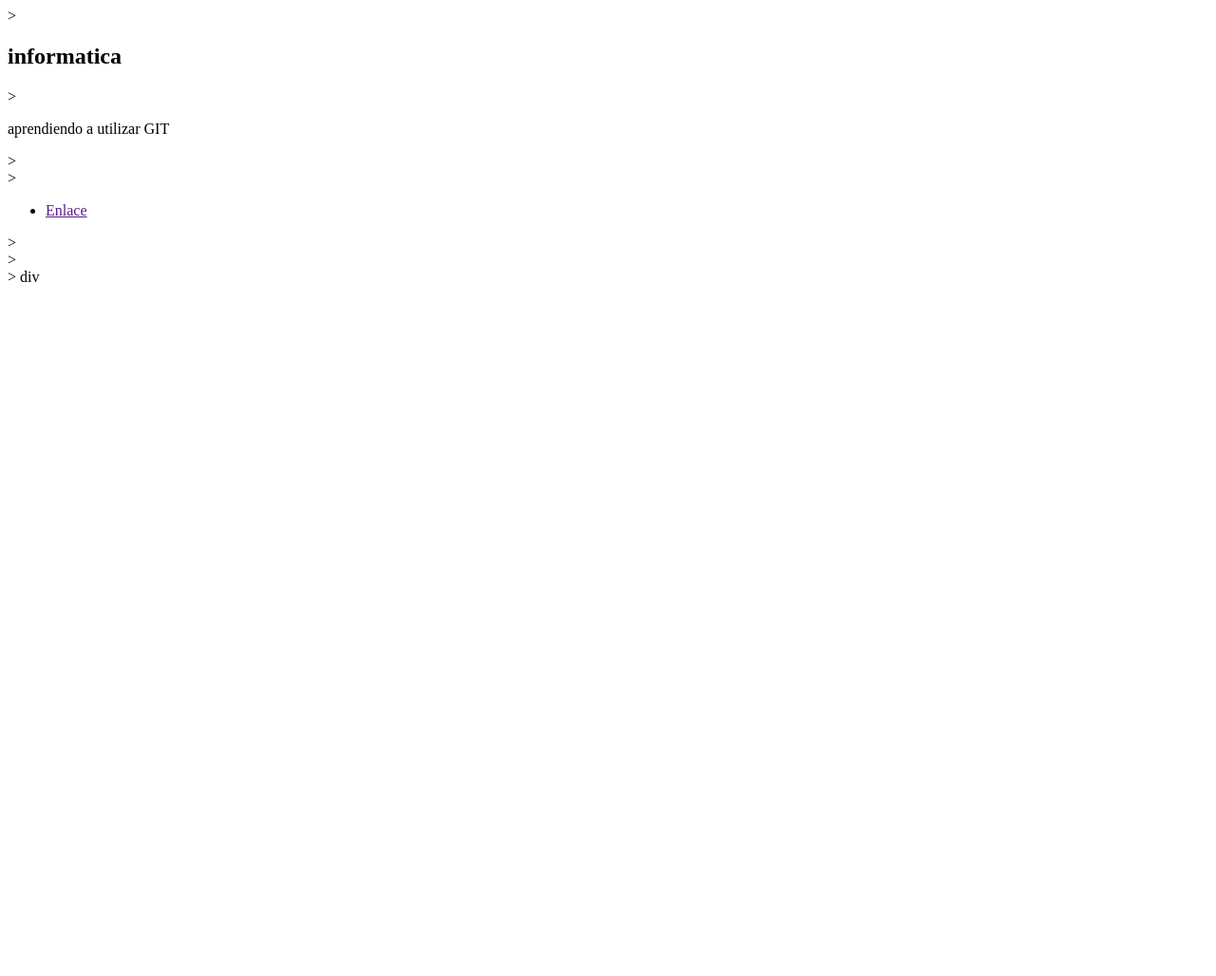
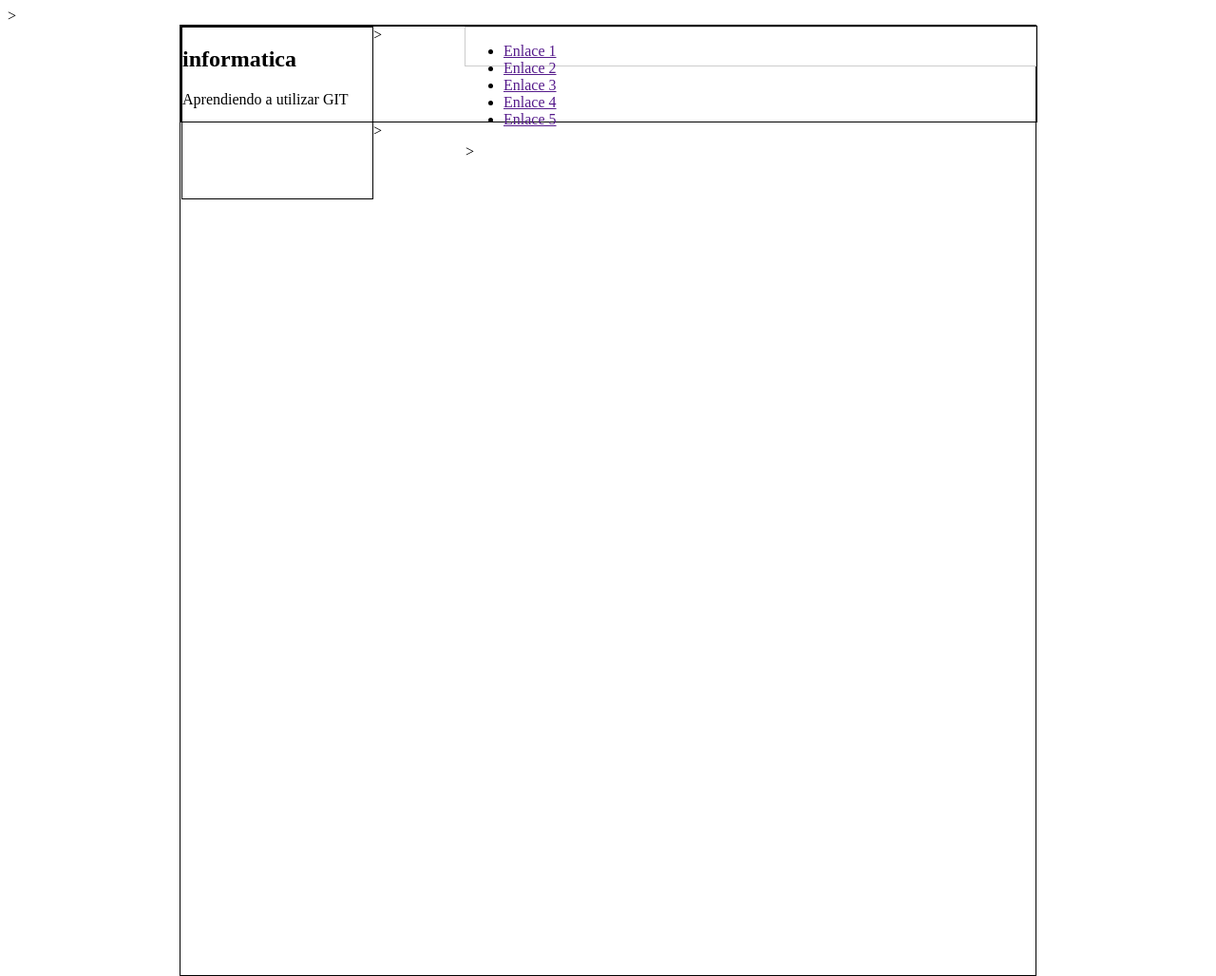
Before and after one commit to carlitosutpl/-ingSWoct2019, a plain HTML site: page index.html in a window 1280 px wide. Shown: the whole page at 95% size. Before the commit the page ends 800 px from the top, so only its background shows below. Drawn offline with Linux system fonts and the light colour scheme.

Commit message:
Aplicando estilo al encabezado

```diff
--- a/css/estilo.css
+++ b/css/estilo.css
@@ -0,0 +1,23 @@
+#principal{
+	width: 900px;
+	height: 1000px;
+	border: 1px solid #000;
+	margin: auto;
+}
+header{
+	width: 900px;
+	height: 100px;
+	border: 1px solid #000;
+}
+#logo{
+	width: 200px;
+	height: 180px;
+	border: 1px solid #000;
+	float: left;
+}
+.menu{
+	width: 600px;
+	height: 40px;
+	border: 1px solid #ccc;
+	float: right;
+}
--- a/index.html
+++ b/index.html
@@ -7,18 +7,22 @@
 <body>
 	<div id="principal">
 		<header>
-			<div>
-				<h2>informatica</h2>>
-				<p>aprendiendo a utilizar GIT</p>>
-			</div>>
-			<nav>
+			<div id="logo">
+				<h2>informatica</h2>
+				<p>Aprendiendo a utilizar GIT</p>
+			</div>
+
+			<nav class="menu">
 				<ul>
-					<li><a href="">Enlace</a></li>
+					<li><a href="">Enlace 1</a></li>
+					<li><a href="">Enlace 2</a></li>
+					<li><a href="">Enlace 3</a></li>
+					<li><a href="">Enlace 4</a></li>
+					<li><a href="">Enlace 5</a></li>
 				</ul>>
 			</nav>>
 
 		</header>>
-		div
 
 	</div>
 </body>
```
